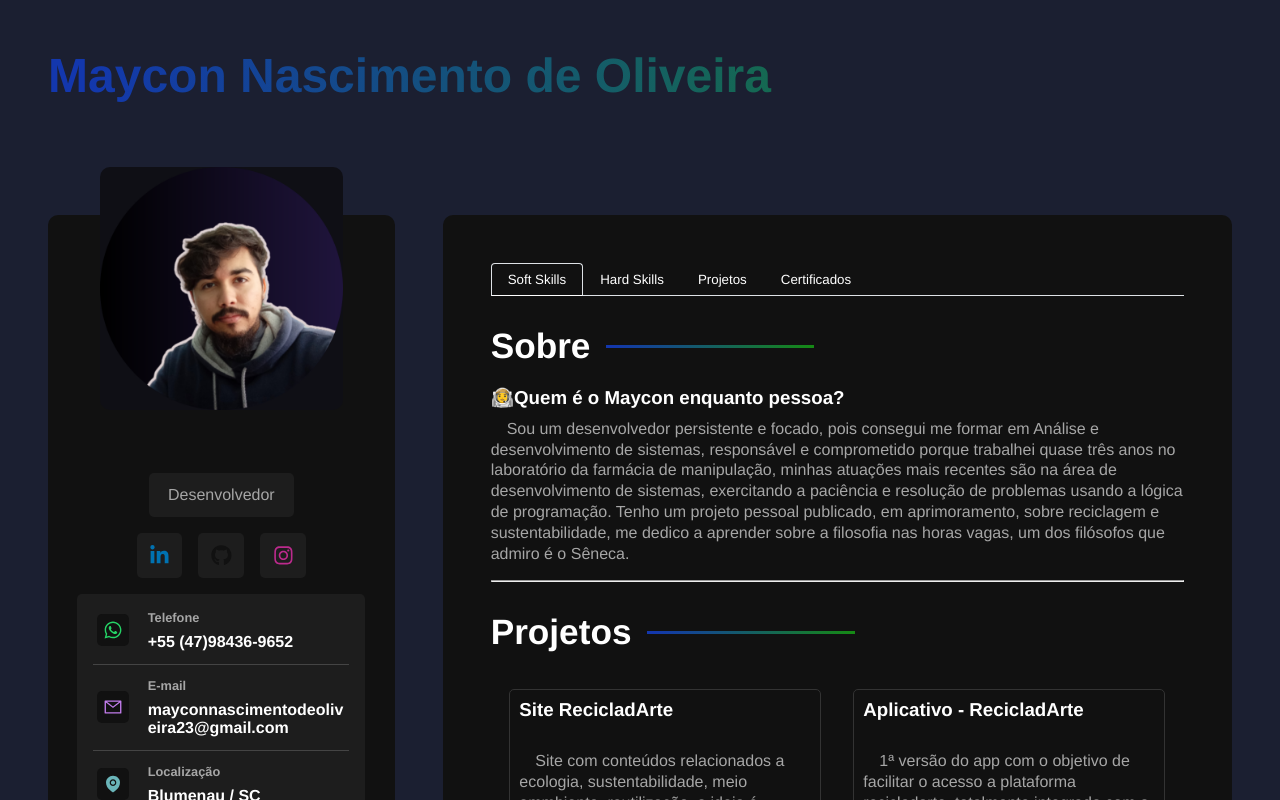
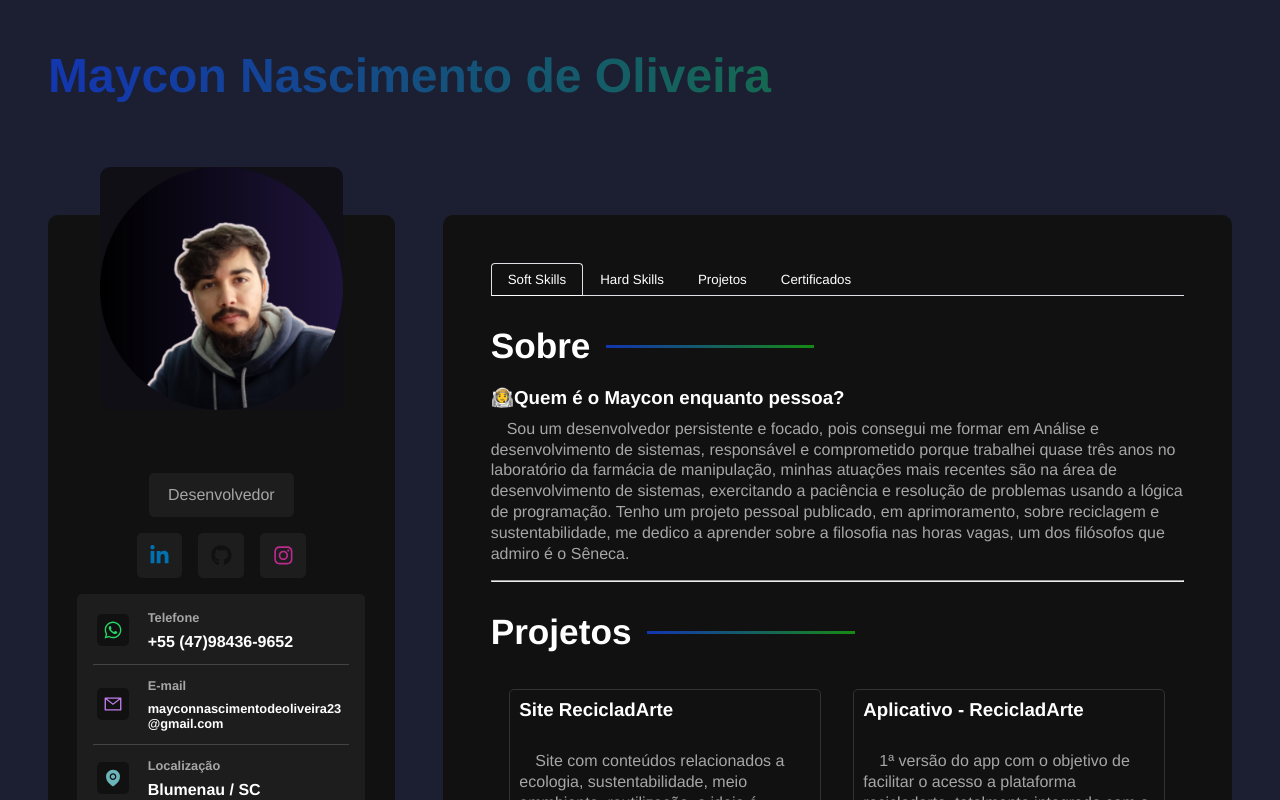
Before and after one commit to Maycon-crz/maycon-crz.github.io, a React (Vite) app: page / in a window 1280 px wide. Shown: the top 800 px of the page. Built offline with nearby package versions, Linux system fonts and the light colour scheme.

Commit message:
Ajustando fonte do email

```diff
--- a/src/styles/components/informationContainer.sass
+++ b/src/styles/components/informationContainer.sass
@@ -63,6 +63,9 @@
         #email-icon
             color: #c17ceb
 
+        #email-address
+            font-size: .8rem
+
     #row-link-redirect-topo
         display: none
 
```
